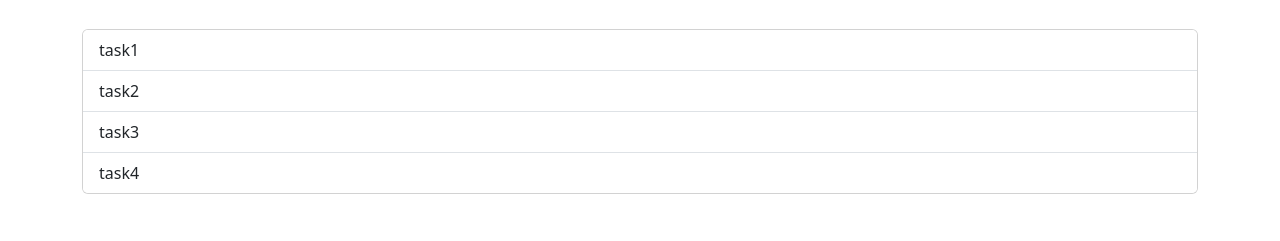
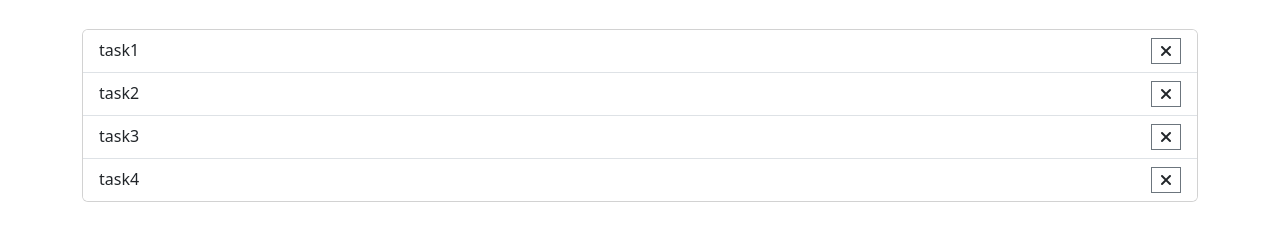
Before and after one commit to albertopiffer/vue-todolist, a plain HTML site: page index.html in a window 1280 px wide. Shown: the part 161-402 px from the top of the page. Drawn offline with nearby package versions, Linux system fonts and the light colour scheme.

Commit message:
FEAT aggiunto pulsante X

```diff
--- a/index.html
+++ b/index.html
@@ -13,6 +13,7 @@
 		integrity="sha384-GLhlTQ8iRABdZLl6O3oVMWSktQOp6b7In1Zl3/Jr59b6EGGoI1aFkw7cmDA6j6gD"
 		crossorigin="anonymous"
 	/>
+    <script src="https://kit.fontawesome.com/c517704bb6.js" crossorigin="anonymous"></script>
 
 </head>
 
@@ -45,11 +46,19 @@
 					<div class="card">
 						<ul class="list-group list-group-flush">
 							<li
-								@click="removeTask(index)"
-								v-for="(task,index) in tasks"
-								class="list-group-item"
-							>
+
+							v-for="(task,index) in tasks"
+                            class="list-group-item d-flex justify-content-between">
+
 								{{ task.text }}
+
+                                <div
+                                @click="removeTask(index)"
+                                class="px-2 border border-secondary"
+                                >
+                                <i class="fa-solid fa-xmark"></i>
+                                </div>
+
 							</li>
 						</ul>
 					</div>
```
